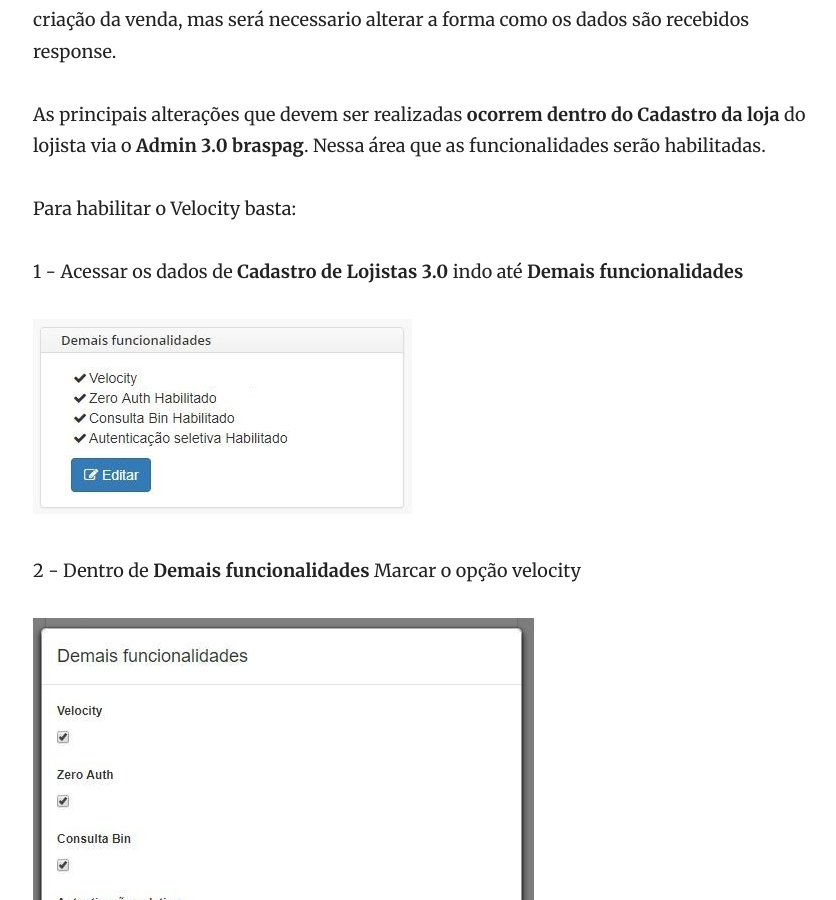
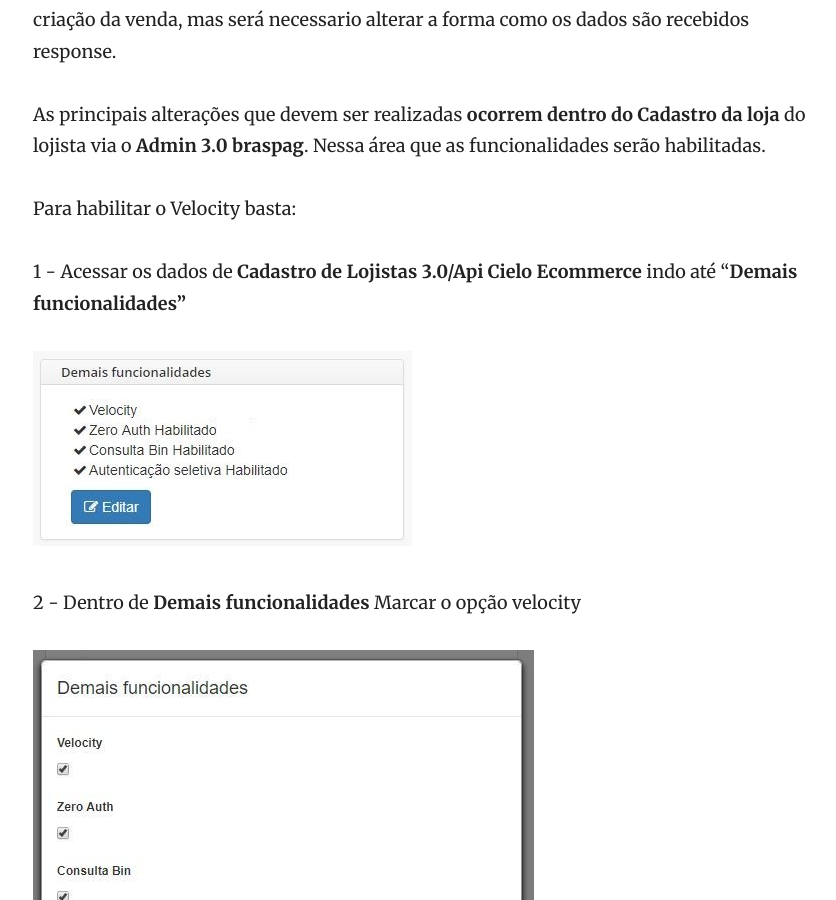
Before and after one commit to LMRomano/DocumentosHD, a Jekyll site: the page built from _docs/Admin_Velocity.md, in a window 1280 px wide and 900 px high, scrolled down 1891 px. Shown: the whole window, without its empty margins (357-1193 px from the left). Built offline with Jekyll 4.4.1, drawn with Linux system fonts in a browser that asks for light colours; part of the change alters nothing that is shown.

Commit message:
Updated '_docs/Admin_Velocity.md' via CloudCannon

```diff
--- a/_docs/Admin_Velocity.md
+++ b/_docs/Admin_Velocity.md
@@ -11,7 +11,7 @@ O Velocity &eacute; um tipo de mecanismo de preven&ccedil;&atilde;o &agrave; ten
 
 Para estabelecimentos comerciais que atuam no mercado de com&eacute;rcio eletr&ocirc;nico e eventualmente recebem transa&ccedil;&otilde;es fraudulentas, o Velocity &eacute; um produto que identificar&aacute; os comportamentos suspeitos de fraude. A ferramenta tem o intuito de auxiliar na an&aacute;lise de fraude por um custo bem menor que uma ferramenta mais tradicional de mercado.
 
-Ela &eacute; uma aliada na avalia&ccedil;&atilde;o de comportamentos suspeitos de compra, pois os c&aacute;lculos ser&atilde;o baseados em `elementos de rastreabilidade`{: .highlighter-rouge}.
+Ela &eacute; uma aliada na avalia&ccedil;&atilde;o de comportamentos suspeitos de compra, pois os c&aacute;lculos ser&atilde;o baseados em `elementos de rastreabilidade`{: .highlighter-rouge.highlighter-rouge}.
 
 O Velocity oferece 4 tipos de funcionalidades para validar dados transacionais:
 
@@ -38,7 +38,7 @@ As principais altera&ccedil;&otilde;es que devem ser realizadas **ocorrem dentro
 
 Para habilitar o Velocity basta:
 
-1 - Acessar os dados de **Cadastro de Lojistas 3.0** indo at&eacute; **Demais funcionalidades**
+1 - Acessar os dados de **Cadastro de Lojistas 3.0/Api Cielo Ecommerce**&nbsp;indo at&eacute; "**Demais funcionalidades"**
 
 ![](/uploads/versions/V0---x----379-195x---.JPG)
 
@@ -56,11 +56,11 @@ Dados dos retornados pelo Velocity
 
 | Propriedade | Descri&ccedil;&atilde;o | Tipo | Tamanho |
 | --- | --- | --- | --- |
-| `VelocityAnalysis.Id`{: .highlighter-rouge} | Identificador da an&aacute;lise efetuada | GUID | 36 |
-| `VelocityAnalysis.ResultMessage`{: .highlighter-rouge} | Accept ou Reject | Texto | 25 |
-| `VelocityAnalysis.Score`{: .highlighter-rouge} | 100 | N&uacute;mero | 10 |
-| `VelocityAnalysis.RejectReasons.RuleId`{: .highlighter-rouge} | C&oacute;digo da Regra que rejeitou | N&uacute;mero | 10 |
-| `VelocityAnalysis.RejectReasons.Message`{: .highlighter-rouge} | Descri&ccedil;&atilde;o da Regra que rejeitou | Texto | 512 |
+| `VelocityAnalysis.Id`{: .highlighter-rouge.highlighter-rouge} | Identificador da an&aacute;lise efetuada | GUID | 36 |
+| `VelocityAnalysis.ResultMessage`{: .highlighter-rouge.highlighter-rouge} | Accept ou Reject | Texto | 25 |
+| `VelocityAnalysis.Score`{: .highlighter-rouge.highlighter-rouge} | 100 | N&uacute;mero | 10 |
+| `VelocityAnalysis.RejectReasons.RuleId`{: .highlighter-rouge.highlighter-rouge} | C&oacute;digo da Regra que rejeitou | N&uacute;mero | 10 |
+| `VelocityAnalysis.RejectReasons.Message`{: .highlighter-rouge.highlighter-rouge} | Descri&ccedil;&atilde;o da Regra que rejeitou | Texto | 512 |
 
 ### Resposta
 
@@ -143,9 +143,9 @@ Para que o velocity funcione, o HD necessitar&aacute; cadastrar as regras de ana
 
 Antes de realizar o cadastro das regras, &eacute; importante compreender o funcionamento do Velocity:
 
-A an&aacute;lise ocorre em cima de cada `elemento de rastreabilidade`{: .highlighter-rouge} (ER), contando quantas vezes (Q) o elemento foi identificado dentro de um determinado per&iacute;odo (P)
+A an&aacute;lise ocorre em cima de cada `elemento de rastreabilidade`{: .highlighter-rouge.highlighter-rouge} (ER), contando quantas vezes (Q) o elemento foi identificado dentro de um determinado per&iacute;odo (P)
 
-`Elementos de rastreabilidade`{: .highlighter-rouge} s&atilde;o:
+`Elementos de rastreabilidade`{: .highlighter-rouge.highlighter-rouge} s&atilde;o:
 
 | **Elementos de Rastreabilidade** |
 | --- |
@@ -201,16 +201,16 @@ ADICIONAR Log1
 
 ## Quarentena
 
-A Quarentena &eacute; uma tabela que armazena os valores por tipo de `Elementos de rastreabilidade`{: .highlighter-rouge} com um determinado tempo de expira&ccedil;&atilde;o.
+A Quarentena &eacute; uma tabela que armazena os valores por tipo de `Elementos de rastreabilidade`{: .highlighter-rouge.highlighter-rouge} com um determinado tempo de expira&ccedil;&atilde;o.
 
-Ao cadastrar uma regra &eacute; poss&iacute;vel especificar quanto tempo o valor de um determinado `Elemento de rastreabilidade`{: .highlighter-rouge} ir&aacute; ser levado em considera&ccedil;&atilde;o nas pr&oacute;ximas an&aacute;lises, ou seja, se o lojista quiser identificar a quantidade de vezes que o mesmo n&uacute;mero de cart&atilde;o se repetiu para um per&iacute;odo de 12 horas dentro de um intervalo de 2 dias, n&atilde;o ser&aacute; necess&aacute;rio o Velocity realizar esta contagem retroativa agrupando por per&iacute;odo. Neste cen&aacute;rio por exemplo, a aplica&ccedil;&atilde;o teria que realizar a contagem para os seguintes intervalos:
+Ao cadastrar uma regra &eacute; poss&iacute;vel especificar quanto tempo o valor de um determinado `Elemento de rastreabilidade`{: .highlighter-rouge.highlighter-rouge} ir&aacute; ser levado em considera&ccedil;&atilde;o nas pr&oacute;ximas an&aacute;lises, ou seja, se o lojista quiser identificar a quantidade de vezes que o mesmo n&uacute;mero de cart&atilde;o se repetiu para um per&iacute;odo de 12 horas dentro de um intervalo de 2 dias, n&atilde;o ser&aacute; necess&aacute;rio o Velocity realizar esta contagem retroativa agrupando por per&iacute;odo. Neste cen&aacute;rio por exemplo, a aplica&ccedil;&atilde;o teria que realizar a contagem para os seguintes intervalos:
 
 * D-2 = 0h as 12h
 * D-2 = 12h as 0h
 * D-1 = 0h as 12h
 * D-1 = 12h as 0h
 
-Com a quarentena, a aplica&ccedil;&atilde;o n&atilde;o ir&aacute; realizar essa contagem retroativa por per&iacute;odo, pois ao realizar uma an&aacute;lise, ser&aacute; verifica se existe algum valor do `Elemento de rastreabilidade`{: .highlighter-rouge} em quarentena.
+Com a quarentena, a aplica&ccedil;&atilde;o n&atilde;o ir&aacute; realizar essa contagem retroativa por per&iacute;odo, pois ao realizar uma an&aacute;lise, ser&aacute; verifica se existe algum valor do `Elemento de rastreabilidade`{: .highlighter-rouge.highlighter-rouge} em quarentena.
 
 **Exemplo:** Usando a regra acima, o tempo de expira&ccedil;&atilde;o se definido em 2 dias, a regra ser&aacute; analisada apenas para o per&iacute;odo j&aacute; configurado, ou seja, 12 horas para traz e ir&aacute; verificar durante 2 dias se n&uacute;mero do cart&atilde;o se encontra em quarentena.
 
@@ -272,18 +272,18 @@ ADICIONAR LogQ1
 
 ## Blacklist
 
-A BlackList &eacute; uma tabela oferecida pelo Velocity onde se armazena valores por tipo de `elementos de rastreabilidades`{: .highlighter-rouge} que o lojista deseja **bloquear** automaticamente.
+A BlackList &eacute; uma tabela oferecida pelo Velocity onde se armazena valores por tipo de `elementos de rastreabilidades`{: .highlighter-rouge.highlighter-rouge} que o lojista deseja **bloquear** automaticamente.
 
-Em transa&ccedil;&atilde;o a ser analisada, caso `elementos de rastreabilidades`{: .highlighter-rouge}/Documento que esteja na blacklist, a mesma ser&aacute; bloqueada, independente de existir regra cadastra para este tipo de elemento de rastreabilidade ou n&atilde;o, e ter&aacute; o retorno informado que a mesma foi **bloqueada pela blacklist**, ou seja, a transa&ccedil;&atilde;o n&atilde;o ser&aacute; enviada a Autoriza&ccedil;&atilde;o
+Em transa&ccedil;&atilde;o a ser analisada, caso `elementos de rastreabilidades`{: .highlighter-rouge.highlighter-rouge}/Documento que esteja na blacklist, a mesma ser&aacute; bloqueada, independente de existir regra cadastra para este tipo de elemento de rastreabilidade ou n&atilde;o, e ter&aacute; o retorno informado que a mesma foi **bloqueada pela blacklist**, ou seja, a transa&ccedil;&atilde;o n&atilde;o ser&aacute; enviada a Autoriza&ccedil;&atilde;o
 
 ### Como configurar uma Blacklist
 
 A configura&ccedil;&atilde;o da Blacklist &eacute; realizada via o HD Cielo. Basta solicitar a libera&ccedil;&atilde;o da funcionalidade no Velocity informando os dados abaixo:
 
-* Qual `elemento de rastreabilidade`{: .highlighter-rouge} dever&aacute; ser bloqueado / EX: Identidade
-* Informar o valor do `elemento de rastreabilidade`{: .highlighter-rouge}a ser bloqueado /EX: Identidade = 21.435.787-95
+* Qual `elemento de rastreabilidade`{: .highlighter-rouge.highlighter-rouge} dever&aacute; ser bloqueado / EX: Identidade
+* Informar o valor do `elemento de rastreabilidade`{: .highlighter-rouge.highlighter-rouge}a ser bloqueado /EX: Identidade = 21.435.787-95
 
-&Eacute; possivel realizar varios cadastros para diferentes `elementos de rastreabilidades`{: .highlighter-rouge}. Caso eles sejam reconhecidos no contrato, a transa&ccedil;&atilde;o n&atilde;o ser&aacute; enviada a Autoriza&ccedil;&atilde;o
+&Eacute; possivel realizar varios cadastros para diferentes `elementos de rastreabilidades`{: .highlighter-rouge.highlighter-rouge}. Caso eles sejam reconhecidos no contrato, a transa&ccedil;&atilde;o n&atilde;o ser&aacute; enviada a Autoriza&ccedil;&atilde;o
 
 O Cadastro &eacute; realizado dentro da tela de configura&ccedil;&atilde;o do Velocity:
 
@@ -301,18 +301,18 @@ O Cadastro &eacute; realizado dentro da tela de configura&ccedil;&atilde;o do Ve
 
 ## Whitelist
 
-A Whitelist &eacute; uma tabela oferecida pelo Velocity onde se armazena valores por tipo de `elementos de rastreabilidades`{: .highlighter-rouge} que o lojista deseja **liberar** automaticamente das regras de seguran&ccedil;a do velocity.
+A Whitelist &eacute; uma tabela oferecida pelo Velocity onde se armazena valores por tipo de `elementos de rastreabilidades`{: .highlighter-rouge.highlighter-rouge} que o lojista deseja **liberar** automaticamente das regras de seguran&ccedil;a do velocity.
 
-Em transa&ccedil;&atilde;o a ser analisada, caso `elementos de rastreabilidades`{: .highlighter-rouge}/Documento que esteja na Whitelist, a mesma n&atilde;o ser&aacute; analisada pelo velocity, independente de existir regra cadastra para este tipo de elemento de rastreabilidade ou n&atilde;o, sendo enviada para a autoriza&ccedil;&atilde;o como uma transa&ccedil;&atilde;o normal.
+Em transa&ccedil;&atilde;o a ser analisada, caso `elementos de rastreabilidades`{: .highlighter-rouge.highlighter-rouge}/Documento que esteja na Whitelist, a mesma n&atilde;o ser&aacute; analisada pelo velocity, independente de existir regra cadastra para este tipo de elemento de rastreabilidade ou n&atilde;o, sendo enviada para a autoriza&ccedil;&atilde;o como uma transa&ccedil;&atilde;o normal.
 
 ### Como configurar uma Whitelist
 
 A configura&ccedil;&atilde;o da Whitelist &eacute; realizada via o HD Cielo. Basta solicitar a libera&ccedil;&atilde;o da funcionalidade no Velocity informando os dados abaixo:
 
-* Qual `elemento de rastreabilidade`{: .highlighter-rouge} dever&aacute; ser incluso na Whitelist / EX: Identidade
-* Informar o valor do `elemento de rastreabilidade`{: .highlighter-rouge}a ser liberado /EX: Identidade = 21.435.787-95
+* Qual `elemento de rastreabilidade`{: .highlighter-rouge.highlighter-rouge} dever&aacute; ser incluso na Whitelist / EX: Identidade
+* Informar o valor do `elemento de rastreabilidade`{: .highlighter-rouge.highlighter-rouge}a ser liberado /EX: Identidade = 21.435.787-95
 
-&Eacute; possivel realizar varios cadastros para diferentes `elementos de rastreabilidades`{: .highlighter-rouge}. Caso eles sejam reconhecidos no contrato, a transa&ccedil;&atilde;o ser&aacute; enviada a Autoriza&ccedil;&atilde;o sem ser analisada pelo Velocity
+&Eacute; possivel realizar varios cadastros para diferentes `elementos de rastreabilidades`{: .highlighter-rouge.highlighter-rouge}. Caso eles sejam reconhecidos no contrato, a transa&ccedil;&atilde;o ser&aacute; enviada a Autoriza&ccedil;&atilde;o sem ser analisada pelo Velocity
 
 O Cadastro &eacute; realizado dentro da tela de configura&ccedil;&atilde;o do Velocity:
 
```
